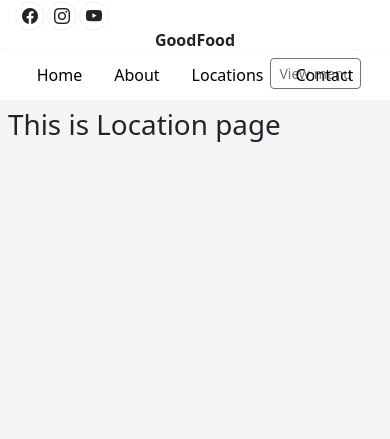
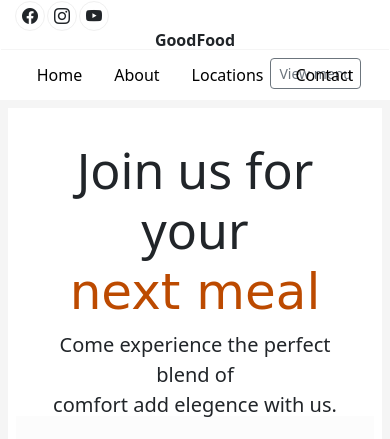
Before and after one commit to ShivamMathtech/GoofdFood, a Django app: page /location/ in a window 390 px wide. Shown: the top 439 px of the page. Run offline with Django 5.2, Linux system fonts and the light colour scheme.

Commit message:
location page is added

```diff
--- a/static/css/index.css
+++ b/static/css/index.css
@@ -296,3 +296,34 @@ li a {
   width: 100%;
   object-fit: cover;
 }
+.location-container {
+  height: 100vh;
+  background-color: #fff;
+}
+.location-img-box {
+  height: 100%;
+}
+.location-img-box img {
+  height: 100%;
+  width: 100%;
+  object-fit: cover;
+}
+.location-content-box {
+  height: 300px;
+}
+.location-content-box h1 {
+  font-size: 50px;
+}
+.location-content-box p {
+  font-size: 20px;
+}
+.locations {
+  height: 600px;
+  background-color: #fcfcfc;
+}
+.card-img-top {
+  height: 300px;
+}
+.card-text {
+  font-size: 15px;
+}
--- a/templates/testApp/location.html
+++ b/templates/testApp/location.html
@@ -1,3 +1,61 @@
-{% extends 'testApp/index.html'%} {% block child_block %}
-<h1>This is Location page</h1>
+{% extends 'testApp/index.html'%} {% block child_block %} {% load static %}
+<div class="container-fluid location-container p-2">
+  <div class="row m-0 h-100">
+    <div class="col-md-6 scroll-area p-0">
+      <div class="location-content-box text-center p-4">
+        <h1>
+          Join us for your <br />
+          <span class="myclr">next meal</span>
+        </h1>
+        <p class="mt-2">
+          Come experience the perfect blend of <br />comfort add elegence with
+          us.
+        </p>
+      </div>
+      <div class="locations p-4">
+        <div class="card">
+          <div class="card" style="">
+            <img
+              class="card-img-top"
+              src="{% static 'img/p7.jpg' %}"
+              alt="Card image cap"
+            />
+            <div class="card-body">
+              <p class="card-text">
+                Chomp, 1249 Main Street, <br />
+                Brooklyn, 66048 <br />
+                <br />
+                <small class="text-muted">8896497776</small>
+                <small class="text-muted float-end">drshivam49@gmail.com</small>
+              </p>
+            </div>
+          </div>
+        </div>
+        <div class="card mt-2">
+          <div class="card" style="">
+            <img
+              class="card-img-top"
+              src="{% static 'img/r.jpg' %}"
+              alt="Card image cap"
+            />
+            <div class="card-body">
+              <p class="card-text">
+                Chomp, 1249 Main Street, <br />
+                Brooklyn, 66048 <br />
+                <br />
+                <small class="text-muted">8896497776</small>
+                <small class="text-muted float-end">drshivam49@gmail.com</small>
+              </p>
+            </div>
+          </div>
+        </div>
+      </div>
+    </div>
+    <div class="col-md-6 fix-area pe-0">
+      <div class="location-img-box">
+        <img src="{% static 'img/b.jpg' %}" alt="" />
+      </div>
+    </div>
+  </div>
+</div>
 {% endblock%}
```
Also changed, not shown: 2 other files.
